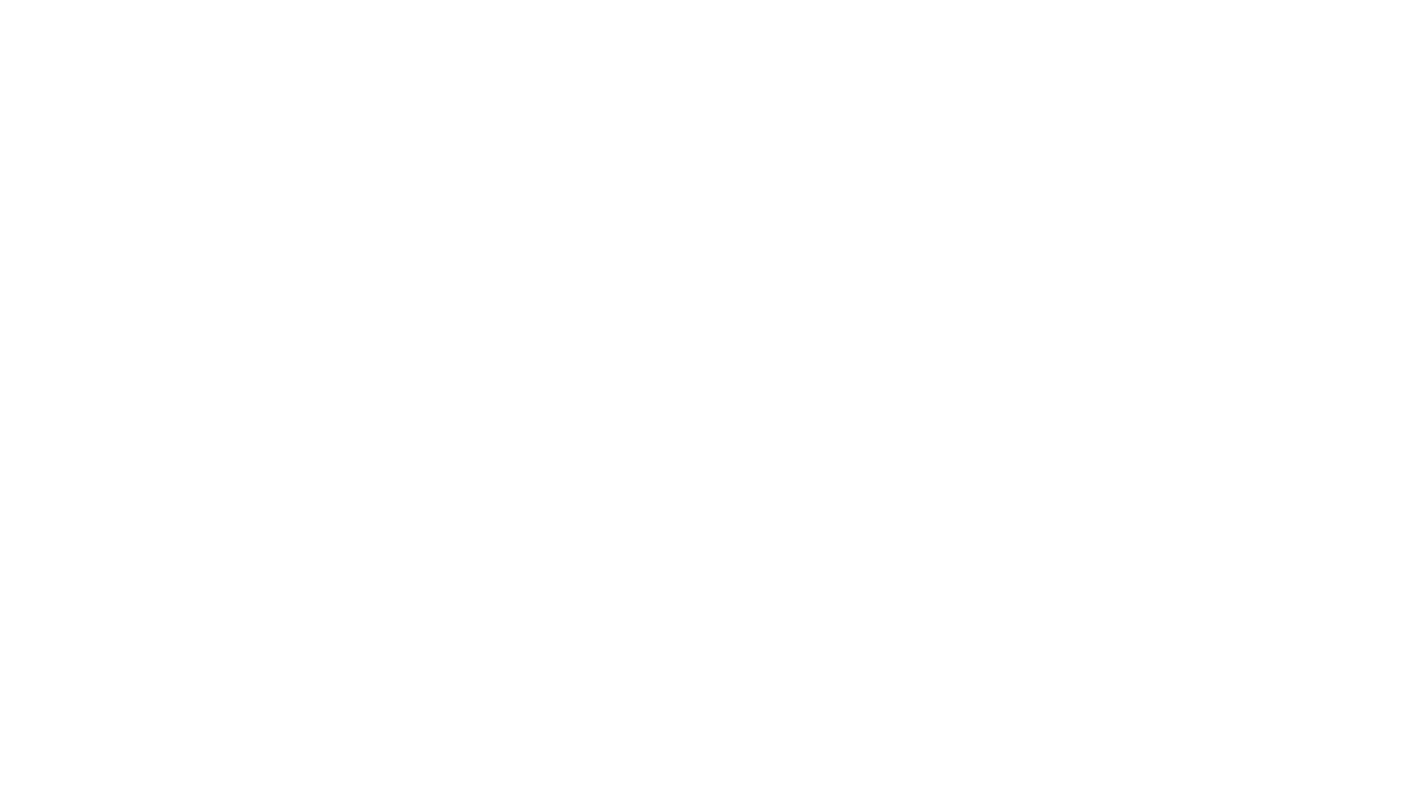
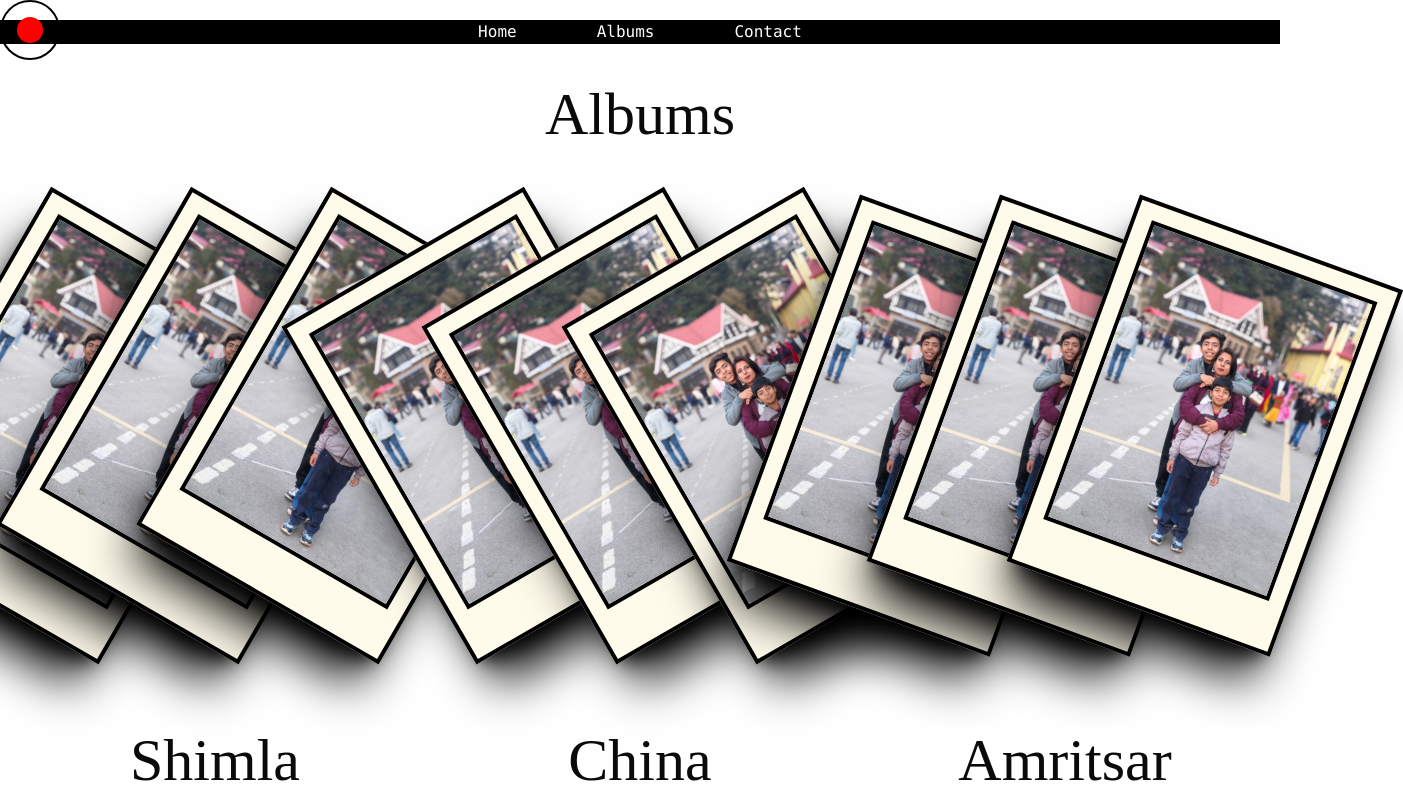
Before and after one commit to tharejarehan0-a11y/blogs, a Next.js app: page /albums in a window 1280 px wide. Shown: the whole page, 1403 px wide, since content can reach past the window. Built offline with nearby package versions, Linux system fonts and the light colour scheme; a web font is replaced by a local one.

Commit message:
albums page started

```diff
--- a/app/albums/page.jsx
+++ b/app/albums/page.jsx
@@ -1,5 +1,40 @@
-export default function blog(){
-    <div>
-        <h1>Blogs</h1>
-    </div>
+import Link from 'next/link'
+import Cursor from '@/components/cursor'
+import Photobooth from '@/components/photoholder'
+
+export default function Albums() {
+  return (
+    <>
+      <Cursor />
+      <nav className="flex gap-20 font-mono font-thin list-none justify-center items-center mt-5 mb-5 text-white bg-black">
+        <li><Link href="/">Home</Link></li>
+        <li><Link href="/albums">Albums</Link></li>
+        <li><Link href="/Contact">Contact</Link></li>
+      </nav>
+      <div className="flex justify-center">
+        <h1 className="text-6xl font-fancy mt-5">Albums</h1>
+      </div>
+      <div className="flex justify-evenly items-center mt-40">
+        <div>
+        <Photobooth Image="/WhatsApp Image 2026-05-25 at 20.38.04.jpeg" rotation="30deg"/>
+        <Photobooth Image="/WhatsApp Image 2026-05-25 at 20.38.04.jpeg" rotation="30deg"/>
+        <Photobooth Image="/WhatsApp Image 2026-05-25 at 20.38.04.jpeg" rotation="30deg"/>
+        <h3 className="font-fancy flex justify-center items-baseline mt-50 text-6xl">Shimla</h3>
+        </div>
+        <div>
+        <Photobooth Image="/WhatsApp Image 2026-05-25 at 20.38.04.jpeg" rotation="330deg"/>
+        <Photobooth Image="/WhatsApp Image 2026-05-25 at 20.38.04.jpeg" rotation="330deg"/>
+        <Photobooth Image="/WhatsApp Image 2026-05-25 at 20.38.04.jpeg" rotation="330deg"/>
+        <h3 className="font-fancy flex justify-center items-baseline mt-50 text-6xl">China</h3>
+        </div>
+        <div>
+        <Photobooth Image="/WhatsApp Image 2026-05-25 at 20.38.04.jpeg" rotation="20deg"/>
+        <Photobooth Image="/WhatsApp Image 2026-05-25 at 20.38.04.jpeg" rotation="20deg"/>
+        <Photobooth Image="/WhatsApp Image 2026-05-25 at 20.38.04.jpeg" rotation="20deg"/>
+        <h3 className="font-fancy flex justify-center items-baseline mt-50 text-6xl">Amritsar</h3>
+        </div>
+
+      </div>
+    </>
+  )
 }
```
